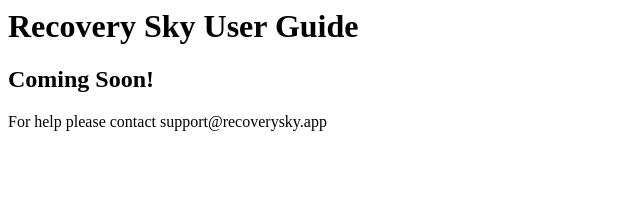
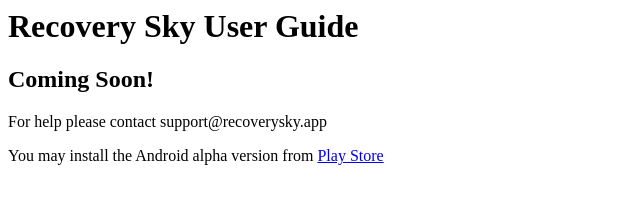
Before and after one commit to mikkimichaelis/recoverysky-www, a website: page www/user-guide.html in a window 1280 px wide. Shown: the whole page, without its empty margins (0-640 px from the left). Drawn offline with Linux system fonts and the light colour scheme.

Commit message:
add install link

```diff
--- a/www/user-guide.html
+++ b/www/user-guide.html
@@ -3,5 +3,6 @@
         <h1>Recovery Sky User Guide</h1>
         <h2>Coming Soon!</h2>
         <p>For help please contact support@recoverysky.app</p>
+        <p>You may install the Android alpha version from <a href="https://play.google.com/store/apps/details?id=app.recoverysky">Play Store</a></p>
     </body>
 </html>
```
